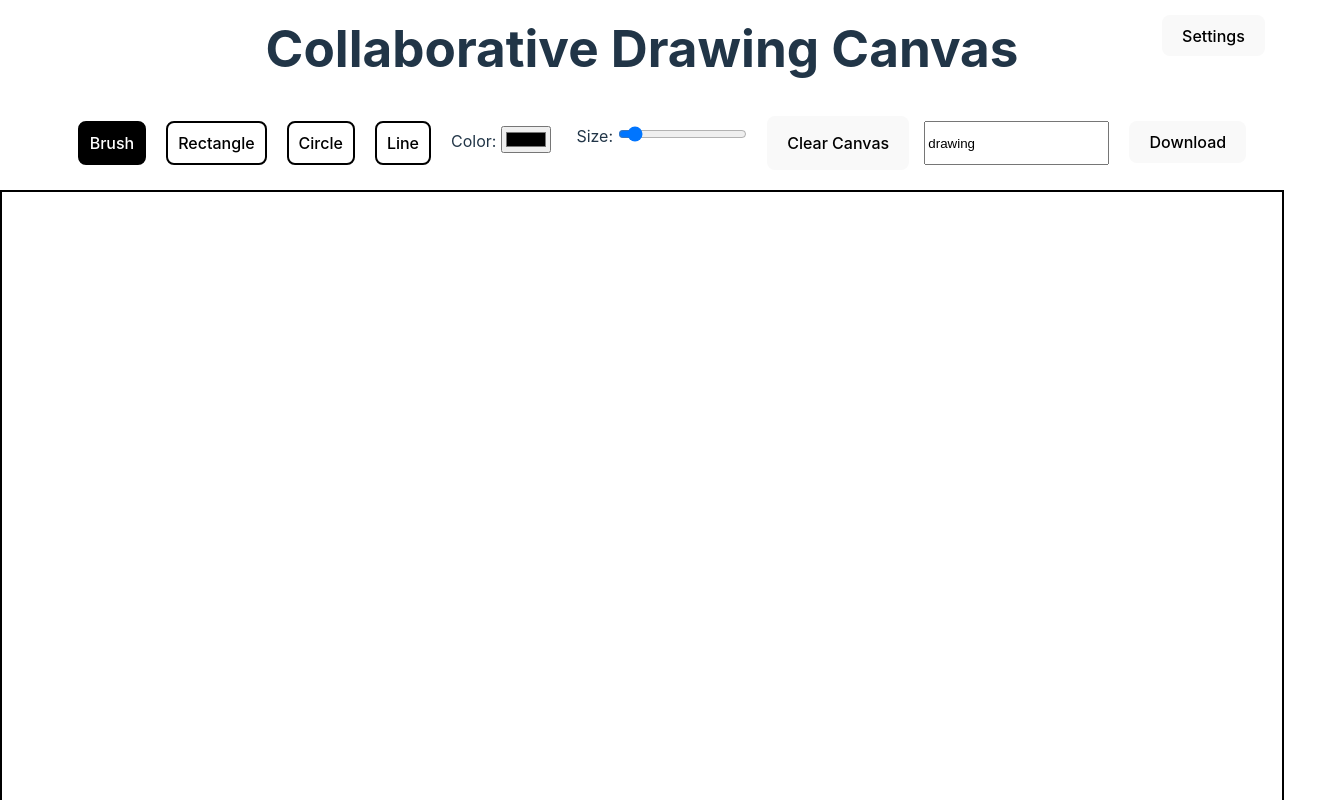
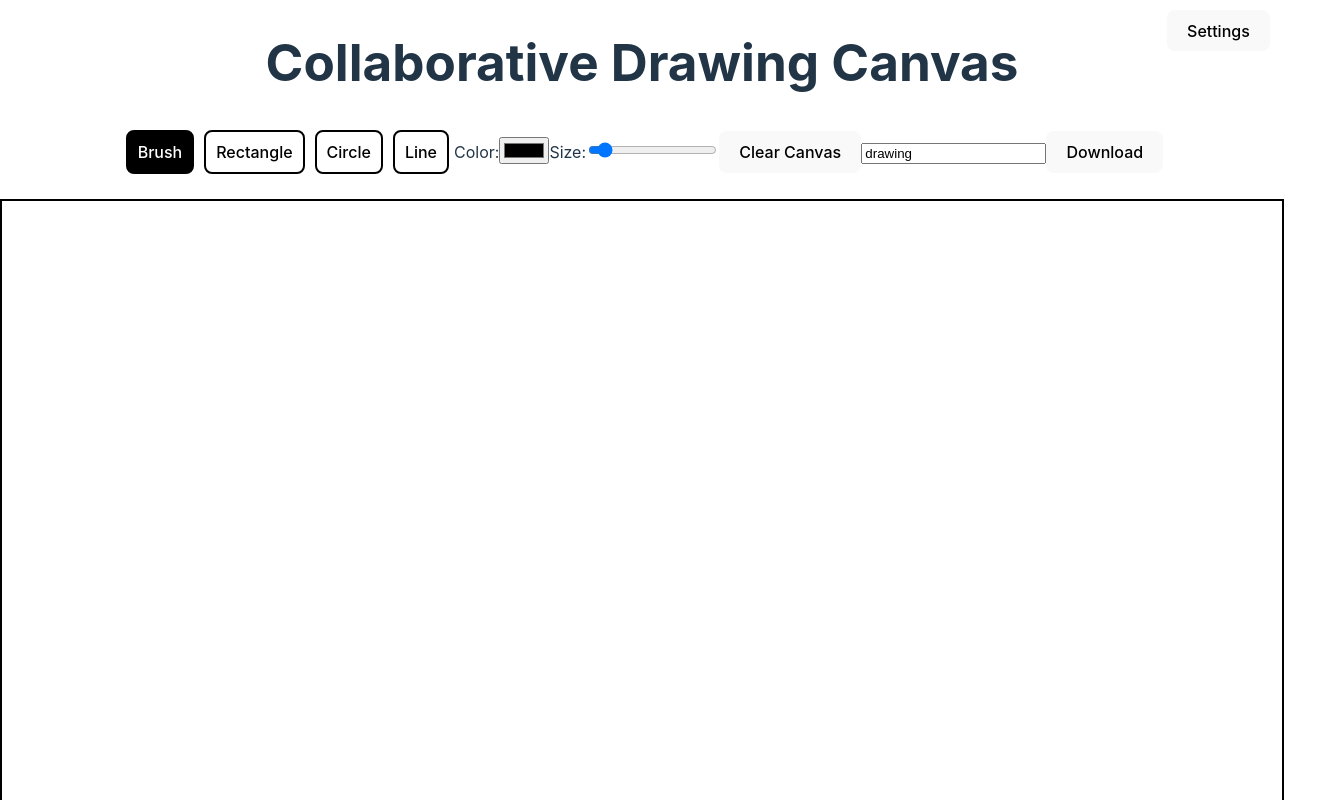
Before and after one commit to MSTC-DA-IICT/Hacktoberfest24-Drawing-Canvas-React, a React (Vite) app: page / in a window 1280 px wide. Shown: the top 800 px of the page, 1324 px wide, since content can reach past the window. Built offline with nearby package versions, Linux system fonts and the light colour scheme.

Commit message:
Update App.css
Solve The Conflicts Changes given

```diff
--- a/src/App.css
+++ b/src/App.css
@@ -1,99 +1,70 @@
 .App {
   text-align: center;
-  display: flex;
-  flex-direction: column;
-  height: 100vh;
-}
-
-.app-title {
-  padding: 20px 0;
-  margin: 0;
-}
-
-.main-content {
-  display: flex;
-  flex-direction: column;
-  flex: 1;
 }
 
 .toolbar {
-  position: relative;
-  z-index: 1000; /* Ensure toolbar is above canvas */
-  padding: 20px;
-}
-
-/* Grid view styles */
-.App.grid .main-content {
-  flex-direction: column;
-}
-
-.App.grid .toolbar {
-  width: 100%;
-  overflow-x: auto;
-}
-
-.App.grid .toolbar-items {
-  display: flex;
-  justify-content: center;
-  flex-wrap: wrap;
-  gap: 10px;
-}
-
-.App.grid .tool-button,
-.App.grid label,
-.App.grid input,
-.App.grid .dropdown {
-  margin: 5px;
-}
-
-/* List view styles */
-.App.list .main-content {
-  flex-direction: row;
-}
-
-.toolbar.list-view {
-  width: 200px;
-  overflow-y: auto;
-  border-right: 1px solid #ccc;
-  padding: 20px;
-}
-
-.toolbar.list-view .toolbar-items {
-  display: flex;
-  flex-direction: column;
-  align-items: flex-start;
-}
-
-.canvas-container {
-  position: relative;
-  z-index: 1; /* Lower than toolbar and dropdowns */
-  flex: 1;
-  display: flex;
-  justify-content: center;
-  align-items: center;
+  margin: 20px;
 }
 
 canvas {
   border: 2px solid black;
+  display: block;
+  margin: 0 auto;
   cursor: crosshair;
 }
 
+.canvas.selected {
+  background-color: black;
+  color: white;
+}
+
+.canvas.selected-light {
+  background-color: black;
+  color: white;
+
+}
+
+.canvas.selected-dark {
+  background-color: white;
+  color: black;
+  border: 1px solid black;
+}
+
+
 .dropdown {
   position: relative;
+  display: inline-block;
 }
 
 .dropdown-menu {
   position: absolute;
-  top: 100%; /* Position below the button */
-  right: 0;
-  background-color: #000000;
   border: 1px solid #ccc;
   box-shadow: 0px 2px 10px rgba(0, 0, 0, 0.1);
-  z-index: 1001; /* Even higher than toolbar */
+  z-index: 1;
+  margin-top: 5px;
   padding: 10px;
-  min-width: 120px;
+  min-width: 90px;
   border-radius: 4px;
-  text-decoration: none;
+}
+
+.dropdown-menu button {
+  display: block;
+  width: 100%;
+  background: none;
+  border: none;
+  padding: 10px;
+  text-align: center;
+  cursor: pointer;
+  transition: background-color 0.3s;
+}
+
+.dropdown-menu button:hover {
+  background-color: gray;
+}
+
+
+.dropdown-menu {
+  left: 0;
 }
 
 .dropdown-menu li {
@@ -105,6 +76,7 @@ canvas {
   color: black;
   border: 2px solid black;
   padding: 10px;
+  margin: 5px;
   cursor: pointer;
   transition: background-color 0.3s, color 0.3s;
 }
@@ -127,10 +99,10 @@ canvas {
   width: 100%;
 }
 
-/* For the settings dropdown specifically */
+
 .settings-dropdown .dropdown-menu {
-  right: 0; /* Align to the right side of the button */
-  left: auto; /* Override the left: 0 from the general dropdown */
+  right: 0;
+  left: auto;
 }
 
 /* Ensure dropdown is visible in both grid and list views */
```
